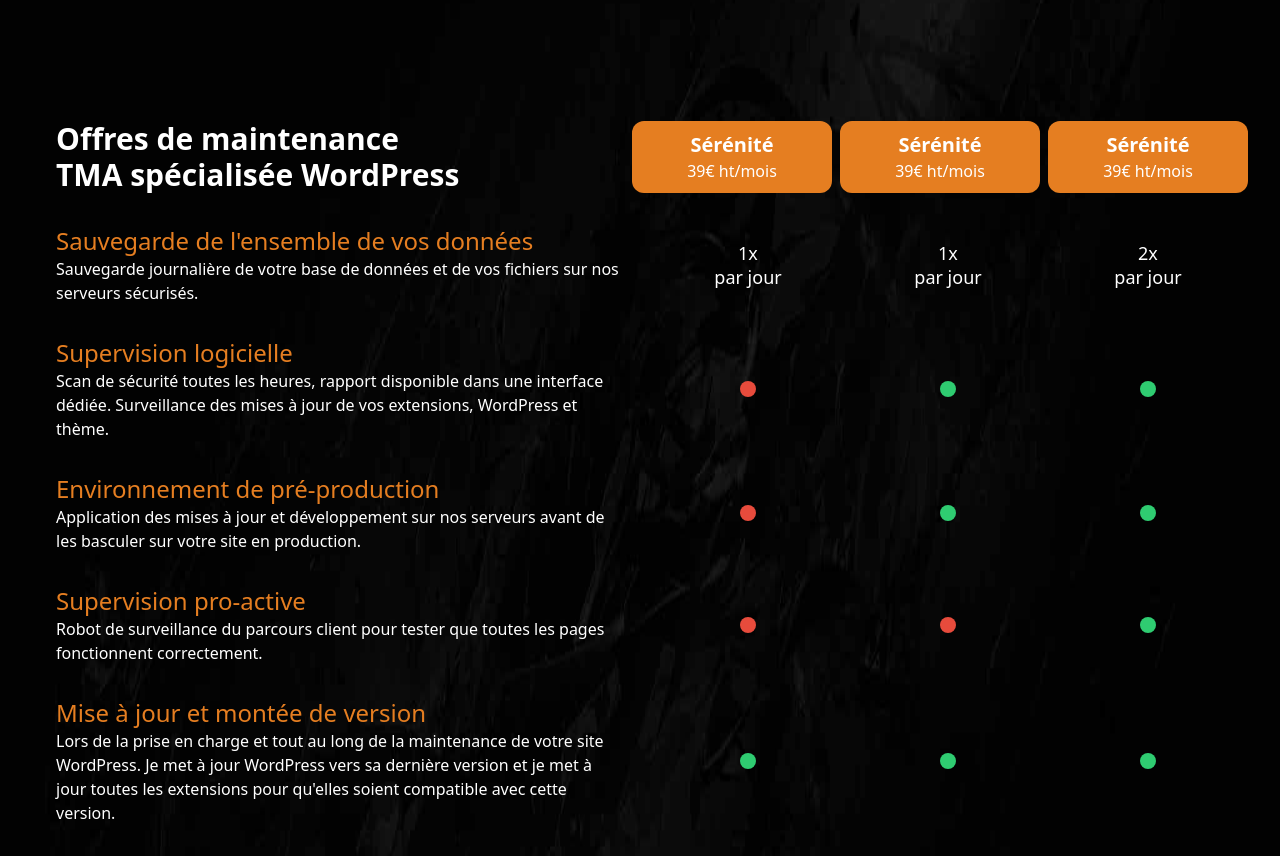
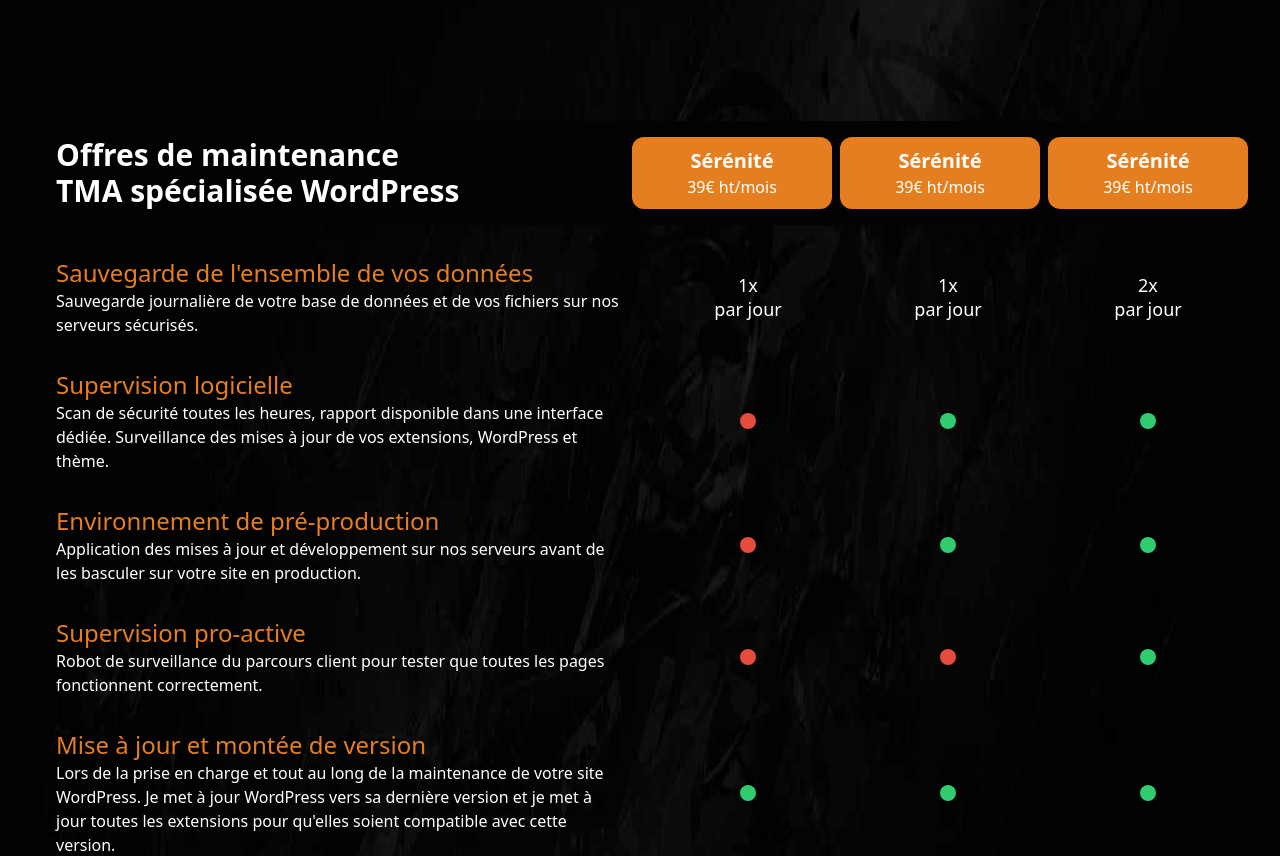
Before and after one commit to akiletour/inrage, a Next.js app: page /prestations/maintenance-site-internet/maintenance-wordpress in a window 1280 px wide. Shown: the part 1440-2296 px from the top of the page. Built offline with nearby package versions, Linux system fonts and the light colour scheme.

Commit message:
add sticky on the TableHeader component

```diff
--- a/pages/prestations/maintenance-site-internet/maintenance-wordpress.tsx
+++ b/pages/prestations/maintenance-site-internet/maintenance-wordpress.tsx
@@ -40,6 +40,7 @@ export default function TmaWordPress({ entries = [] }: Props) {
       <div className="relative">
         <Diagonal flipX flipY bgClass="fill-gray-dark" bgCorner="fill-orange" />
         <div className="container relative z-10">
+          <div className="sticky top-0 py-2 bg-[#020202]">
             <TableHeader
               support="WordPress"
               types={[
@@ -48,6 +49,7 @@ export default function TmaWordPress({ entries = [] }: Props) {
                 { name: 'Sérénité', price: '39€ ht/mois' },
               ]}
             />
+          </div>
 
           <div className="flex flex-col space-y-4 mt-4">
             {entries.map(({
```
Lines whose indentation alone changed are shown as unchanged.
